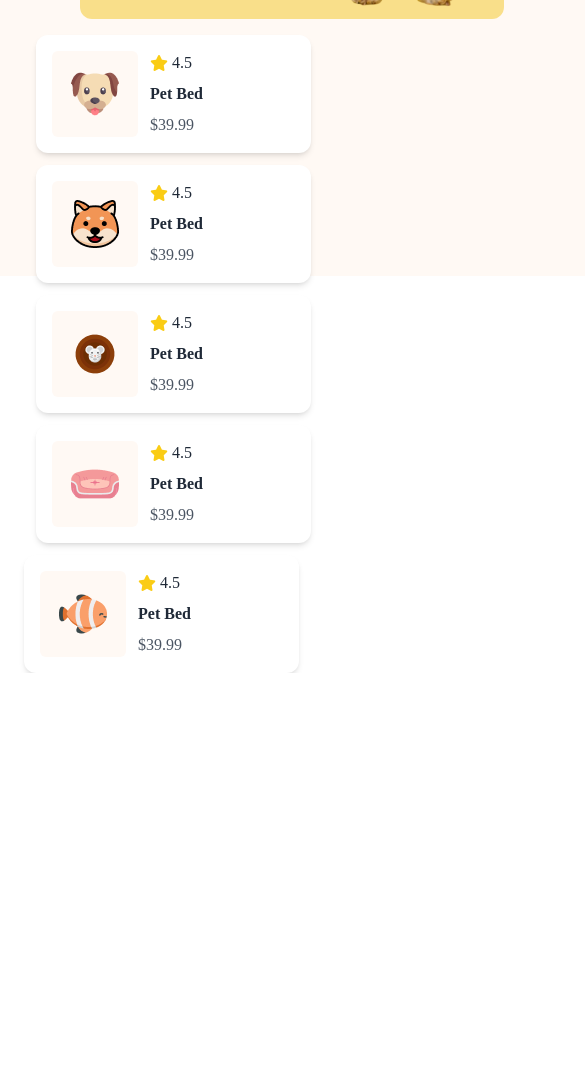
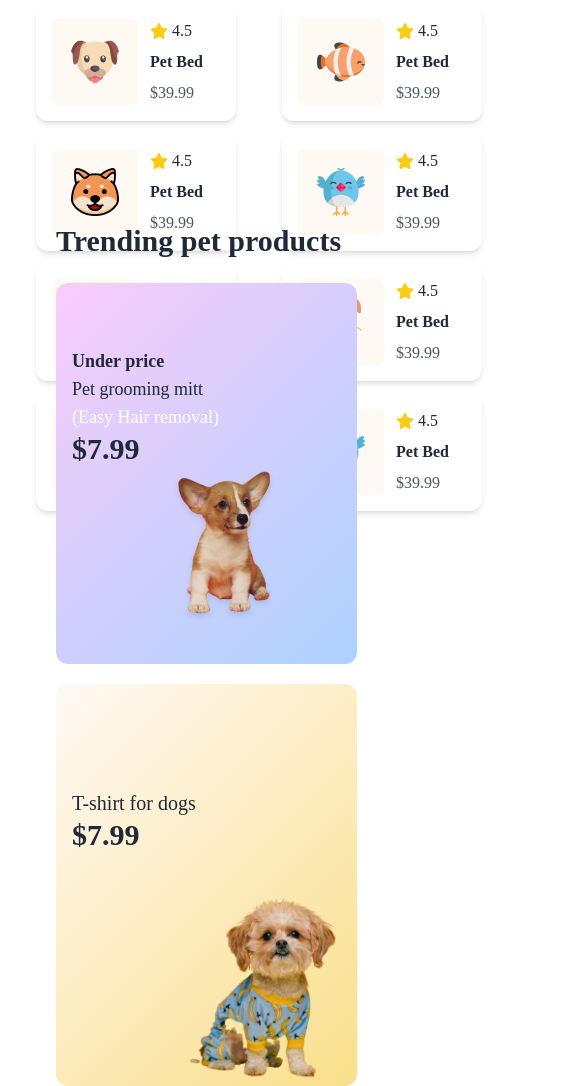
Before and after one commit to BinaryBard2129/Assignment_03_Category_0001, a plain HTML site: page index.html in a window 390 px wide. Shown: the part 2030-3116 px from the top of the page, 585 px wide, since content can reach past the window. Before the commit the page ends 2703 px from the top, so only its background shows below. Drawn offline with nearby package versions, Linux system fonts and the light colour scheme; a web font is replaced by a local one.

Commit message:
added another section and made it responsive

```diff
--- a/index.html
+++ b/index.html
@@ -186,10 +186,12 @@
           </div>
            </div>
         </section>
-        <section class="bg-[#FFF9F4] w-[1601px]
-        h-[775px] ">
-        <h3 class="text-3xl ml-20 mb-20">Trending pet products</h3>
-          <div class="grid lg:grid-cols-4 lg:gap-96">
+        <div class="ml-20 mt-12 space-y-10">
+        <h3 class="text-3xl ">Trending pet products</h3>
+        </div>
+        <section class="lg:bg-[#FFF9F4]
+        min-h-screen w-full flex">
+          <div class="lg:flex items-center">
             <div class="w-[424px] h-[402px] bg-[#F9DF8A] rounded-xl relative flex flex-col justify-center ml-20">
               <div class="space-y-4 mb-32">
               <h3 class="text-xl ml-4">T-shirt for dogs</h3>
@@ -199,8 +201,8 @@
               <img class="w-[50%] absolute bottom-0 right-4" src="c1-assets/cute-pet-mid.png" alt="">
             </div>
             <!-- mini1 -->
-             <div class="grid lg:grid-cols-3 grid-cols-2 gap-3 ml-6 mt-4 col-span-3">
-            <div class=" flex  w-[275px] h-[118px] p-4 rounded-xl bg-white shadow-md ml-3">
+             <div class="grid lg:grid-cols-3 grid-cols-2 gap-3 ml-6 mt-4 col-span-3 right-8">
+            <div class=" flex lg:w-[275px] w-[200px] h-[118px] p-4 rounded-xl bg-white shadow-md ml-3">
               <div class="w-[86px] h-[86px] bg-[#FFF9F4] rounded-md flex items-center justify-center">
               <img src="c1-assets/dog-cartoon.png" alt="">
               </div>
@@ -213,7 +215,7 @@
               <p class=" text-gray-600">$39.99</p>
               </div>
             </div>
-            <div class=" flex  w-[275px] h-[118px] p-4 rounded-xl bg-white shadow-md ml-3">
+            <div class=" flex  lg:w-[275px] w-[200px] h-[118px] p-4 rounded-xl bg-white shadow-md ml-3">
               <div class="w-[86px] h-[86px] bg-[#FFF9F4] rounded-md flex items-center justify-center">
               <img src="c1-assets/fish-cartoon.png" alt="">
               </div>
@@ -226,7 +228,7 @@
               <p class=" text-gray-600">$39.99</p>
               </div>
             </div>
-            <div class=" flex  w-[275px] h-[118px] p-4 rounded-xl bg-white shadow-md ml-3">
+            <div class=" flex  lg:w-[275px] w-[200px] h-[118px] p-4 rounded-xl bg-white shadow-md ml-3">
               <div class="w-[86px] h-[86px] bg-[#FFF9F4] rounded-md flex items-center justify-center">
               <img src="c1-assets/cat-cartoon.png" alt="">
               </div>
@@ -239,7 +241,7 @@
               <p class=" text-gray-600">$39.99</p>
               </div>
             </div>
-            <div class=" flex  w-[275px] h-[118px] p-4 rounded-xl bg-white shadow-md ml-3">
+            <div class=" flex  lg:w-[275px] w-[200px] h-[118px] p-4 rounded-xl bg-white shadow-md ml-3">
               <div class="w-[86px] h-[86px] bg-[#FFF9F4] rounded-md flex items-center justify-center">
               <img src="c1-assets/bird-cartoon.png" alt="">
               </div>
@@ -252,7 +254,7 @@
               <p class=" text-gray-600">$39.99</p>
               </div>
             </div>
-            <div class=" flex  w-[275px] h-[118px] p-4 rounded-xl bg-white shadow-md ml-3">
+            <div class=" flex  lg:w-[275px] w-[200px] h-[118px] p-4 rounded-xl bg-white shadow-md ml-3">
               <div class="w-[86px] h-[86px] bg-[#FFF9F4] rounded-md flex items-center justify-center">
               <img src="c1-assets/mouse-cartoon.png" alt="">
               </div>
@@ -265,7 +267,7 @@
               <p class=" text-gray-600">$39.99</p>
               </div>
             </div>
-            <div class=" flex  w-[275px] h-[118px] p-4 rounded-xl bg-white shadow-md ml-3">
+            <div class=" flex  lg:w-[275px] w-[200px] h-[118px] p-4 rounded-xl bg-white shadow-md ml-3">
               <div class="w-[86px] h-[86px] bg-[#FFF9F4] rounded-md flex items-center justify-center">
               <img src="c1-assets/rabbit-cartoon.png" alt="">
               </div>
@@ -278,7 +280,7 @@
               <p class=" text-gray-600">$39.99</p>
               </div>
             </div>
-            <div class=" flex  w-[275px] h-[118px] p-4 rounded-xl bg-white shadow-md ml-3">
+            <div class=" flex  lg:w-[275px] w-[200px] h-[118px] p-4 rounded-xl bg-white shadow-md ml-3">
               <div class="w-[86px] h-[86px] bg-[#FFF9F4] rounded-md flex items-center justify-center">
               <img src="c1-assets/pet-couch.png" alt="">
               </div>
@@ -291,7 +293,7 @@
               <p class=" text-gray-600">$39.99</p>
               </div>
             </div>
-            <div class=" flex  w-[275px] h-[118px] p-4 rounded-xl bg-white shadow-md ml-3">
+            <div class=" flex  lg:w-[275px] w-[200px] h-[118px] p-4 rounded-xl bg-white shadow-md ml-3">
               <div class="w-[86px] h-[86px] bg-[#FFF9F4] rounded-md flex items-center justify-center">
               <img src="c1-assets/bird-cartoon.png" alt="">
               </div>
@@ -304,7 +306,7 @@
               <p class=" text-gray-600">$39.99</p>
               </div>
             </div>
-            <div class=" flex  w-[275px] h-[118px] p-4 rounded-xl bg-white shadow-md ml-0">
+            <div class=" lg:flex hidden  w-[275px] h-[118px] p-4 rounded-xl bg-white shadow-md ml-3">
               <div class="w-[86px] h-[86px] bg-[#FFF9F4] rounded-md flex items-center justify-center">
               <img src="c1-assets/fish-cartoon.png" alt="">
               </div>
@@ -320,6 +322,31 @@
           </div>
           </div>
         </section>
+          <!-- hero section -->
+           <section class="-mt-80 lg:mt-0">
+           <h2 class="text-3xl font-bold lg:ml-36 lg:mb-10 mt-8 mx-4 ml-14 mb-6">Trending pet products</h2>
+           <div class="lg:flex gap-5 items-center justify-center grid grid-cols-1  lg:mt-14 ml-14 lg:ml-0">
+          <div class="hero lg:w-[784px] lg:h-[402px] w-[90%] h-auto rounded-xl" style="background: linear-gradient(134.71deg, rgb(248, 204, 251) 1.286%, rgb(172, 210, 253) 100%);">
+            <div class="hero-content  sm:flex-row-reverse  flex-col-reverse">
+              <img
+                src="c1-assets/cute-dog-mid.png"
+                class="transform translate-y-[-20px]  lg:w-[380px] w-[50%] lg:h-[410px] ml-10"/>
+              <div class="mr-auto mt-12">
+                <p class="font-bold text-lg ">Under price</p>
+                <h4 class="text-2xl text-lg">Pet grooming mitt</h4>
+                <p class="text-white text-lg">(Easy Hair removal)</p>
+                <h2 class="font-bold text-3xl  ">$7.99</h2>
+              </div>
+            </div>
+          </div>
+            <div class="lg:w-[424px] h-[402px] rounded-xl relative flex flex-col justify-center w-[90%]" style="background: linear-gradient(134.71deg, rgb(255, 249, 244) 1.511%, rgb(249, 223, 138) 100%);">
+              <div class="mr-auto mb-32">
+              <h3 class="text-xl ml-4">T-shirt for dogs</h3>
+              <h2 class="font-bold text-3xl ml-4">$7.99</h2>
+              </div>
+              <img class="w-[50%] absolute bottom-0 right-4" src="c1-assets/cute-pet-mid.png" alt="">
+            </div>
+          </section>
     </main>
     <footer>
 
```
